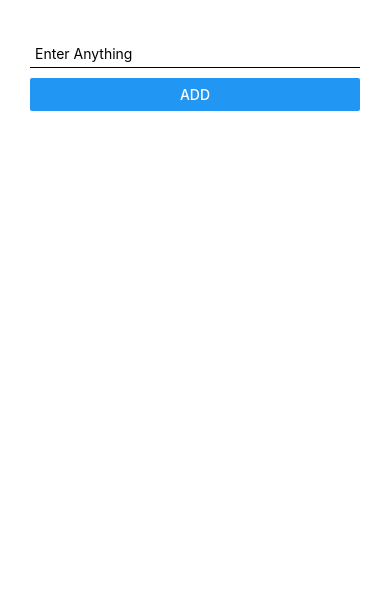
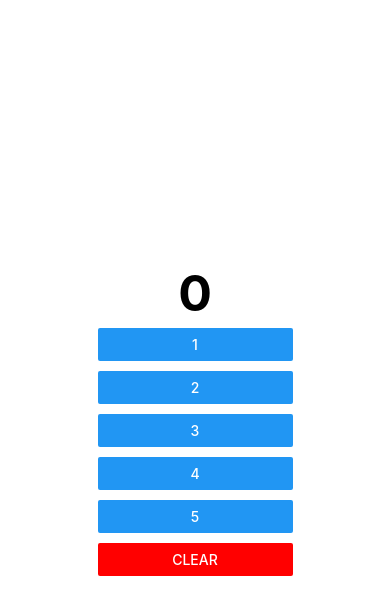
Before and after one commit to Sheikhharis50/ReactNative-Mini-Projects, a React Native app: screen / in a window 390 px wide. Shown: the top 614 px of the page. Built offline with nearby package versions, Linux system fonts and the light colour scheme.

Commit message:
calculator init

```diff
--- a/App.js
+++ b/App.js
@@ -1,27 +1,66 @@
-import React from "react";
-import { View, StyleSheet, Text, TextInput, Button } from "react-native";
+import React, { useState } from "react";
+import { View, StyleSheet, Text, Button } from "react-native";
 
 export default function App() {
+  const [answer, setAnswer] = useState(0);
+  const [operand, setOperand] = useState(undefined);
+
+  const add = (num) => {
+    return answer + num;
+  };
+
+  const sub = (num) => {
+    return Math.max(answer - num, 0);
+  };
+
+  const mul = (num) => {
+    return answer * num;
+  };
+
+  const handelAns = (num) => {
+    if (answer && num && operand) setAnswer(operand(num));
+    else setAnswer(num);
+  };
+
+  const handelOperand = (operand) => {
+    if (answer) setOperand(operand);
+    else setOp(undefined);
+  };
+
   return (
     <View style={styles.container}>
-      <View>
-        <TextInput placeholder="Enter Anything" style={styles.input} />
-        <Button title="ADD" />
+      <Text style={styles.answer}>{answer}</Text>
+      {[...Array(5)].map((_, i) => (
+        <View style={styles.btn} key={i}>
+          <Button title={(i + 1).toString()} onPress={() => handelAns(i + 1)} />
+        </View>
+      ))}
+      <View style={styles.btn}>
+        <Button
+          title="CLEAR"
+          color="rgb(255, 0, 0)"
+          onPress={() => handelAns(0)}
+        />
       </View>
-      <View></View>
     </View>
   );
 }
 
 const styles = StyleSheet.create({
   container: {
-    padding: 30,
+    flex: 1,
+    backgroundColor: "#fff",
+    alignItems: "center",
+    justifyContent: "center",
   },
-  input: {
-    padding: 5,
-    marginVertical: 10,
-    borderBottomColor: "black",
-    borderBottomWidth: 1,
-    width: "100%",
+  answer: {
+    fontSize: 50,
+    fontWeight: "bold",
+  },
+  btn: {
+    width: "50%",
+    display: "flex",
+    flexDirection: "column",
+    margin: 5,
   },
 });
```
Also changed, not shown: components/Calculator/index.js (deleted, +0 -48 lines), components/Calculator/styles.js (deleted, +0 -20 lines).
